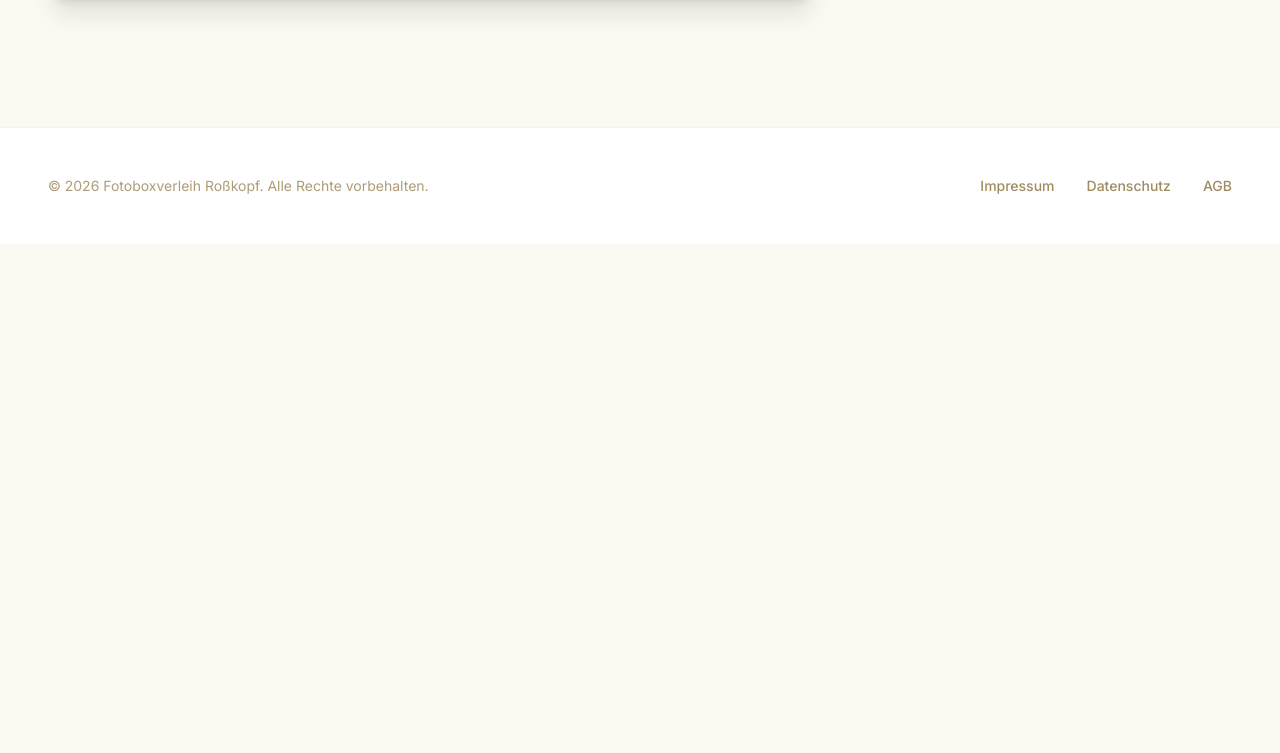
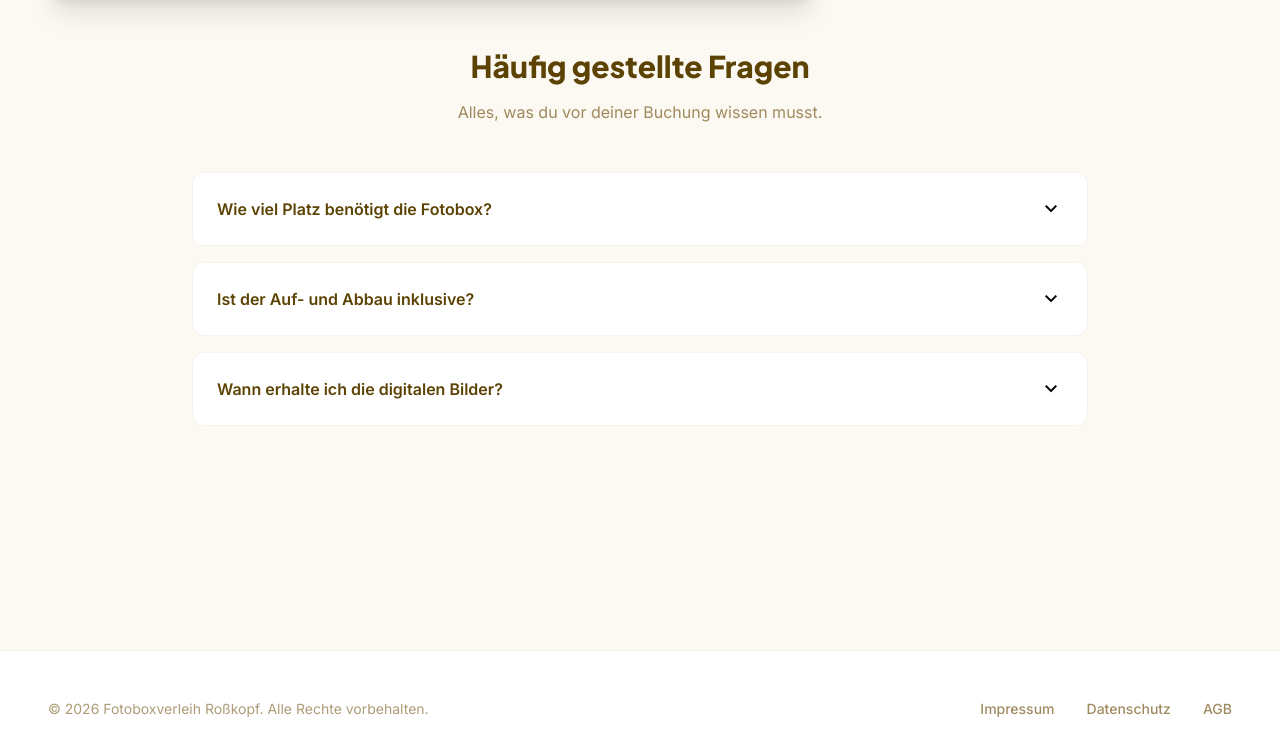
Before and after one commit to tobiasrosskopf1/Paparossiisking, a plain HTML site: page kontakt.html in a window 1280 px wide. Shown: the part 1167-1920 px from the top of the page. Before the commit the page ends 1411 px from the top, so only its background shows below. Drawn offline with nearby package versions, Linux system fonts and the light colour scheme.

Commit message:
Update kontakt.html

```diff
--- a/kontakt.html
+++ b/kontakt.html
@@ -114,6 +114,45 @@
                 </div>
             </aside>
         </div>
+
+        <section class="max-w-4xl mx-auto pt-12 pb-24 border-t border-outline-variant/20">
+            <div class="text-center mb-12">
+                <h2 class="text-3xl font-extrabold text-primary mb-4">Häufig gestellte Fragen</h2>
+                <p class="text-secondary/70">Alles, was du vor deiner Buchung wissen musst.</p>
+            </div>
+
+            <div class="space-y-4">
+                <details class="group bg-white rounded-xl border border-outline-variant/20 overflow-hidden">
+                    <summary class="flex justify-between items-center p-6 cursor-pointer list-none">
+                        <span class="font-bold text-primary">Wie viel Platz benötigt die Fotobox?</span>
+                        <span class="material-symbols-outlined transition-transform group-open:rotate-180">expand_more</span>
+                    </summary>
+                    <div class="px-6 pb-6 text-sm text-secondary/80 leading-relaxed">
+                        Wir empfehlen eine Fläche von ca. 3x3 Metern. So haben deine Gäste genug Platz zum Posieren und die Technik (Box & Hintergrund) steht sicher.
+                    </div>
+                </details>
+
+                <details class="group bg-white rounded-xl border border-outline-variant/20 overflow-hidden">
+                    <summary class="flex justify-between items-center p-6 cursor-pointer list-none">
+                        <span class="font-bold text-primary">Ist der Auf- und Abbau inklusive?</span>
+                        <span class="material-symbols-outlined transition-transform group-open:rotate-180">expand_more</span>
+                    </summary>
+                    <div class="px-6 pb-6 text-sm text-secondary/80 leading-relaxed">
+                        Ja! Wir kümmern uns um den kompletten technischen Aufbau und holen die Box nach dem Event wieder ab. Du musst dich um nichts kümmern.
+                    </div>
+                </details>
+
+                <details class="group bg-white rounded-xl border border-outline-variant/20 overflow-hidden">
+                    <summary class="flex justify-between items-center p-6 cursor-pointer list-none">
+                        <span class="font-bold text-primary">Wann erhalte ich die digitalen Bilder?</span>
+                        <span class="material-symbols-outlined transition-transform group-open:rotate-180">expand_more</span>
+                    </summary>
+                    <div class="px-6 pb-6 text-sm text-secondary/80 leading-relaxed">
+                        Alle Bilder werden innerhalb von 48 Stunden nach dem Event in eine passwortgeschützte Online-Galerie hochgeladen, die du mit deinen Gästen teilen kannst.
+                    </div>
+                </details>
+            </div>
+        </section>
     </main>
 
     <footer class="bg-white border-t border-outline-variant/20 py-12 mt-20">
```
